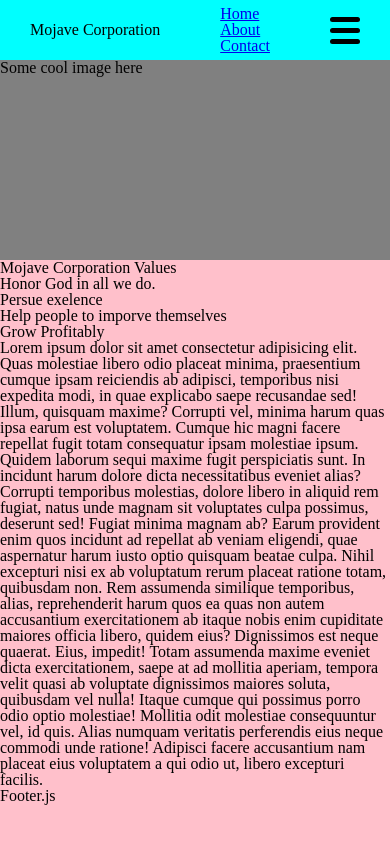
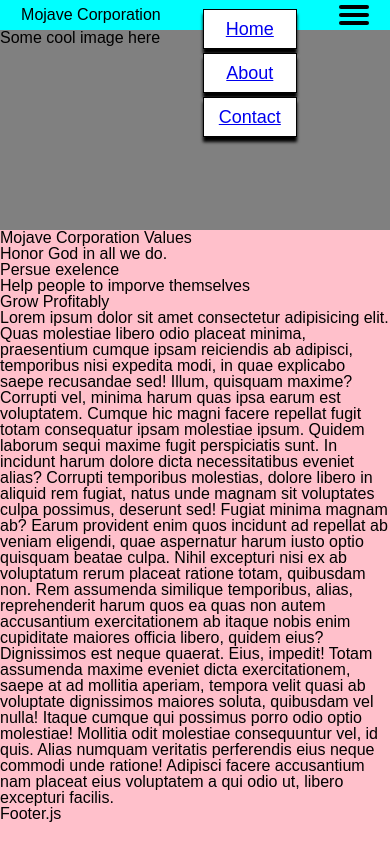
Before and after one commit to JordanOfTroy/MojaveCorp, a React (Create React App) app: page / in a window 390 px wide. Built offline with nearby package versions, Linux system fonts and the light colour scheme.

Commit message:
gotta stop cuz im getting carsick.  still working on styling for nav

```diff
--- a/src/App.css
+++ b/src/App.css
@@ -1,7 +1,4 @@
-/* * {
-  border: solid #e14b4b 1px;
-  box-sizing: box-border;
-} */
+
 
 /* ----- XS: Mobile Phones ----- */
 @media(max-width: 400px) {
@@ -9,6 +6,7 @@
   html {
     width: 100vw;
     background-color: pink;
+    font-family: Arial, Helvetica, sans-serif;
   }
   .banner_img {
     width: 100vw;
@@ -19,12 +17,35 @@
   /* ----- Nav Bar ----- */
   #nav {
     width: 100vw;
+    height: 30px;
     background-color: aqua;
     position: relative;
     top: 0px;
     display: flex;
     justify-content: space-around;
     align-items: center;
+  }
+
+  #nav h1 {
+
+  }
+
+  #nav ul {
+    list-style-type: none;
+    /* border: solid 2px red; */
+    position: relative;
+    top: 60px
+  }
+
+  #nav ul li {
+    position: relative;
+    margin-bottom: 4px;
+    border:  solid black 1px;
+    padding: 10px 15px;
+    text-align: center;
+    background-color: white;
+    box-shadow: 0px 5px 3px black;
+    font-size: 18px;
   }
 
   .burger_menu {
@@ -34,14 +55,17 @@
     justify-content: center;
     align-items: center;
     /* border: solid 1px red; */
-    height: 60px;
+    /* height: 60px; */
+    margin-top: 5px;
+    margin-bottom: 5px;
+
   }
 
   .patty {
-    height: 5px;
+    height: 4px;
     width: 30px;
     border-radius: 100px;
     background-color: black;
-    margin: 3px 0px;
+    margin: 2px 0px;
   }
 }
--- a/src/Components/Nav.js
+++ b/src/Components/Nav.js
@@ -24,9 +24,9 @@ class Nav extends Component {
       <div id='nav'>
         <h1>Mojave Corporation</h1>
         <ul className = {showDrawer ? 'open' : 'close'}>
-          <li><Link className='link' to='/' >Home</Link></li>
-          <li><Link className='link' to='/About' >About</Link></li>
-          <li><Link className='link' to='/Contact' >Contact</Link></li>
+          <li><Link className='link link_1' to='/' >Home</Link></li>
+          <li><Link className='link link_2' to='/About' >About</Link></li>
+          <li><Link className='link link_3' to='/Contact' >Contact</Link></li>
         </ul>
         <div className={"burger_menu" + (showDrawer ? ' crossed' : ' bars')} onClick={()=>this.handleClick()}>
           <div className="patty top_patty"></div>
```
